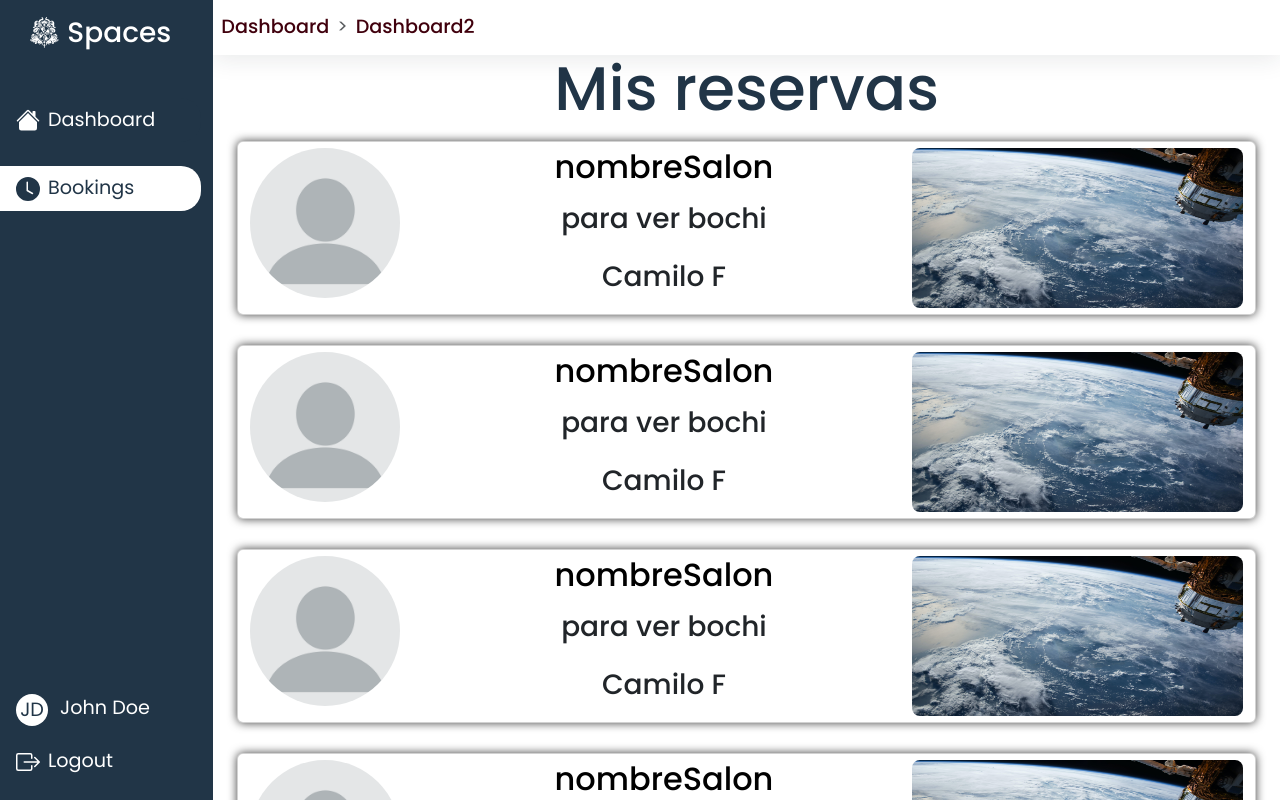
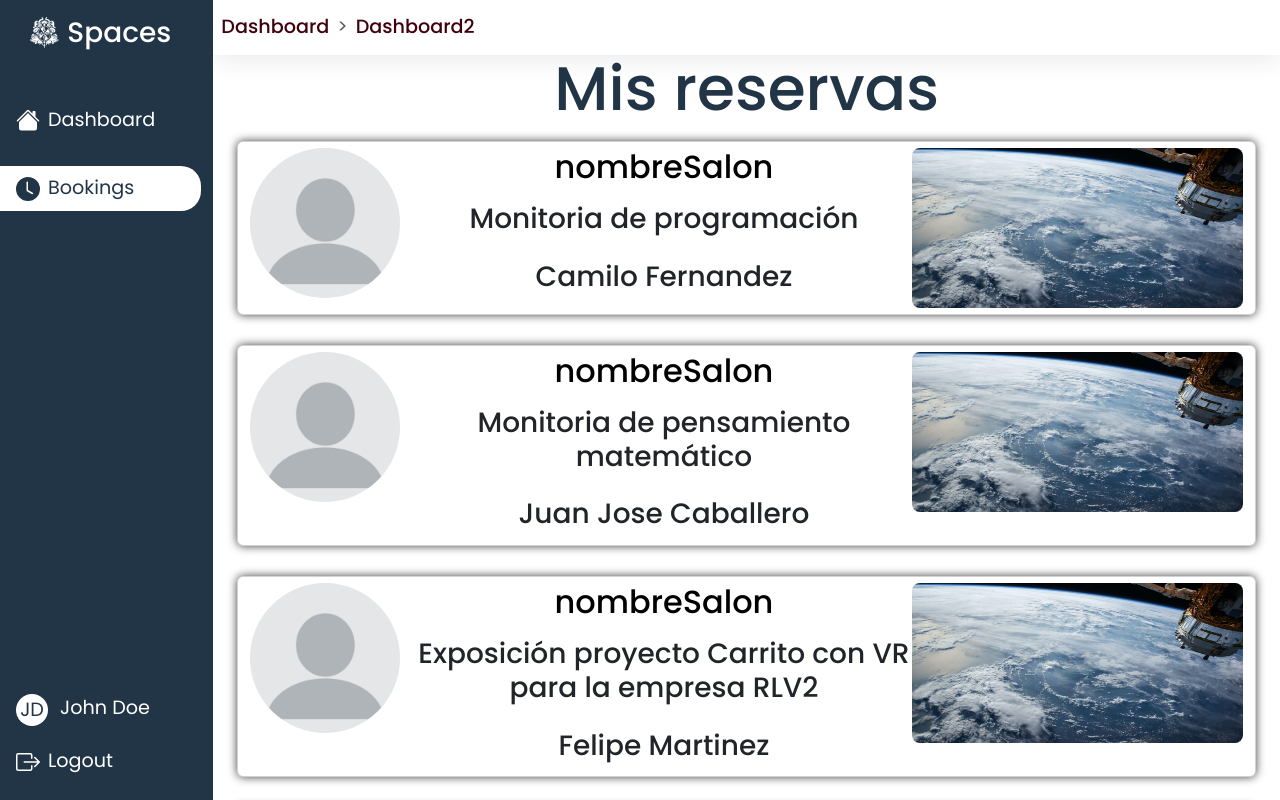
Before and after one commit to Feligx/EICTSpaces-WEB, a React (Vite) app in the folder react/eict-spaces/: page /bookings in a window 1280 px wide. Built offline with nearby package versions, Linux system fonts and the light colour scheme.

Commit message:
bookings con datos reales

```diff
--- a/react/eict-spaces/src/views/bookings/Bookings.jsx
+++ b/react/eict-spaces/src/views/bookings/Bookings.jsx
@@ -7,9 +7,9 @@ const books = [
     {
         nombreSalon: "nombreSalon",
         profilePic: "../../../public/fotoperf.webp",
-        person: "Camilo F",
+        person: "Camilo Fernandez",
         image: "../../../public/space.jpg",
-        reason: "para ver bochi",
+        reason: "Monitoria de programación",
         userAdmin: true,
         active: true,
         id : 1
@@ -17,9 +17,9 @@ const books = [
     {
         nombreSalon: "nombreSalon",
         profilePic: "../../../public/fotoperf.webp",
-        person: "Camilo F",
+        person: "Juan Jose Caballero",
         image: "../../../public/space.jpg",
-        reason: "para ver bochi",
+        reason: "Monitoria de pensamiento matemático",
         userAdmin: false,
         active: true,
         id : 2
@@ -27,9 +27,9 @@ const books = [
     {
         nombreSalon: "nombreSalon",
         profilePic: "../../../public/fotoperf.webp",
-        person: "Camilo F",
+        person: "Felipe Martinez",
         image: "../../../public/space.jpg",
-        reason: "para ver bochi",
+        reason: "Exposición proyecto Carrito con VR para la empresa RLV2",
         userAdmin: true,
         active: true,
         id : 3
@@ -37,9 +37,9 @@ const books = [
     {
         nombreSalon: "nombreSalon",
         profilePic: "../../../public/fotoperf.webp",
-        person: "Camilo F",
+        person: "Daniel Leyva",
         image: "../../../public/space.jpg",
-        reason: "para ver bochi",
+        reason: "Monitoria de Algebra abstracta",
         userAdmin: false,
         active: true,
         id : 4
```
